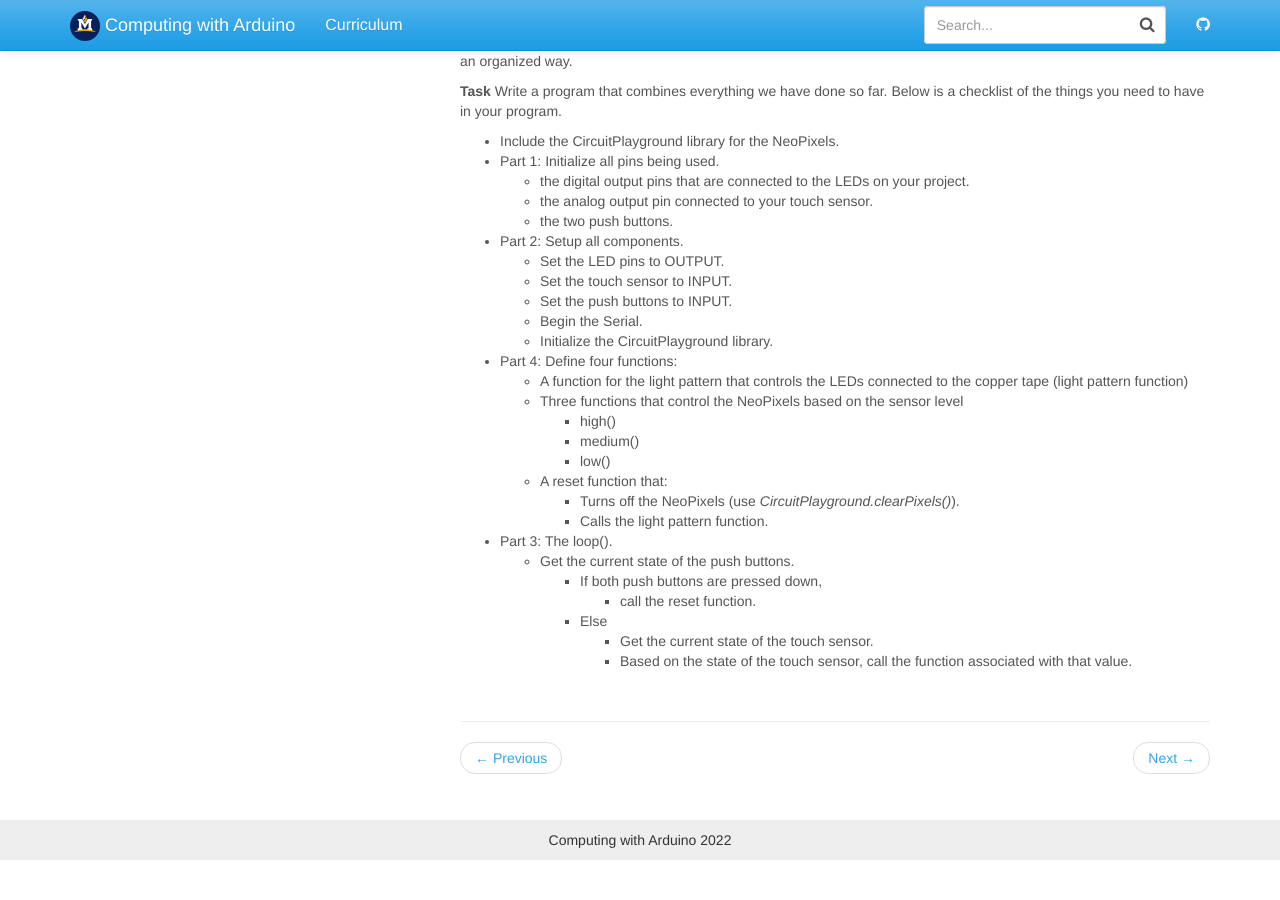
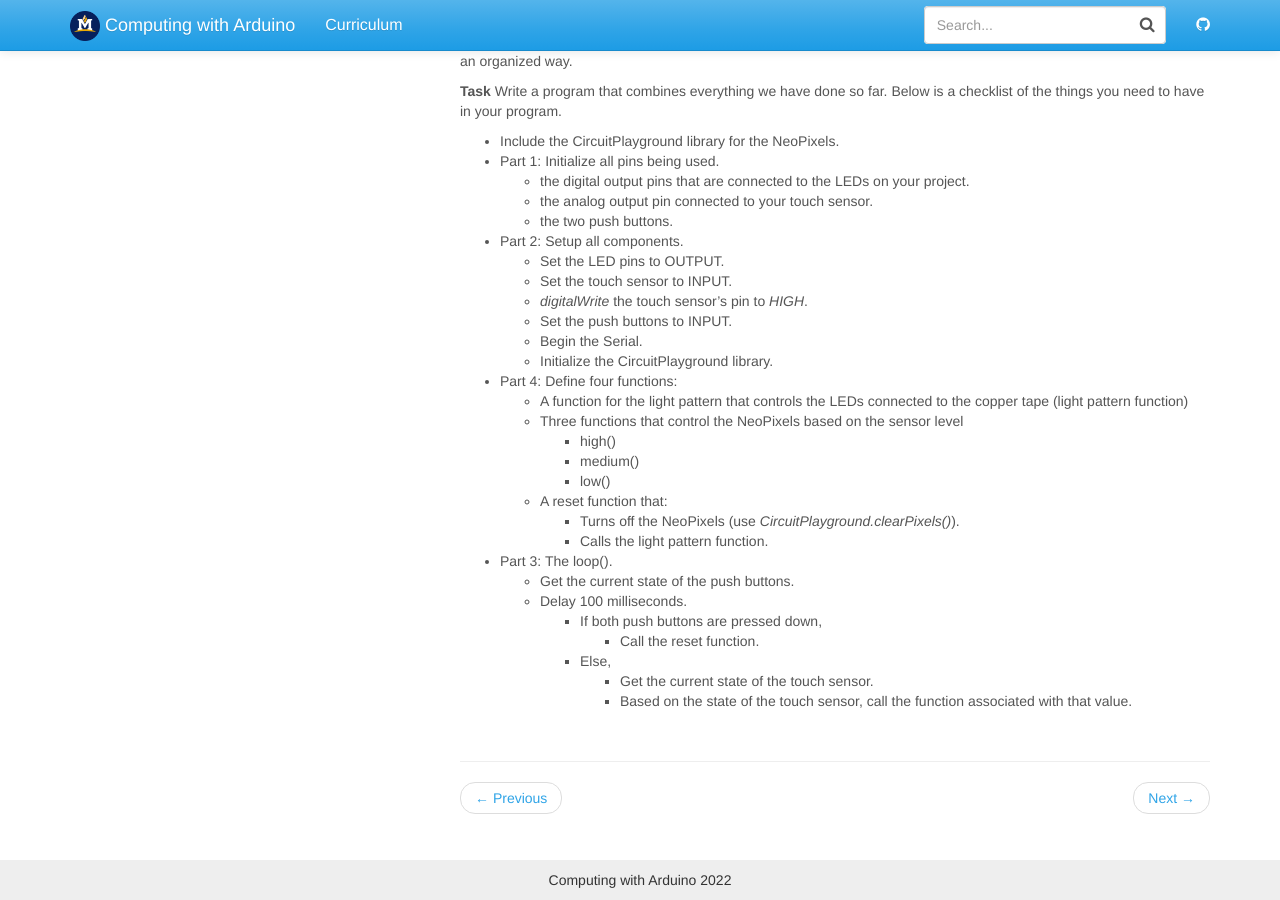
Before and after one commit to jake-chipps/friendometer, a Jekyll site: the page built from _docs/lessons/4-1.md, in a window 1280 px wide and 900 px high, scrolled down 1827 px. Built offline with Jekyll 4.4.1, drawn with Linux system fonts in a browser that asks for light colours; before the commit the page ends 2687 px from its top, so only the background shows below that.

Commit message:
Update 4-1.md

```diff
--- a/_docs/lessons/4-1.md
+++ b/_docs/lessons/4-1.md
@@ -74,6 +74,7 @@ We are now going to bring all of the code we have written together. There is a l
 - Part 2: Setup all components.
   - Set the LED pins to OUTPUT.
   - Set the touch sensor to INPUT.
+  - *digitalWrite* the touch sensor's pin to *HIGH*.
   - Set the push buttons to INPUT.
   - Begin the Serial.
   - Initialize the CircuitPlayground library.
@@ -88,8 +89,9 @@ We are now going to bring all of the code we have written together. There is a l
     - Calls the light pattern function.
 - Part 3: The loop().
   - Get the current state of the push buttons.
+  - Delay 100 milliseconds.
     - If both push buttons are pressed down,
-      - call the reset function.
-    - Else
+      - Call the reset function.
+    - Else,
       - Get the current state of the touch sensor.
       - Based on the state of the touch sensor, call the function associated with that value.
```
